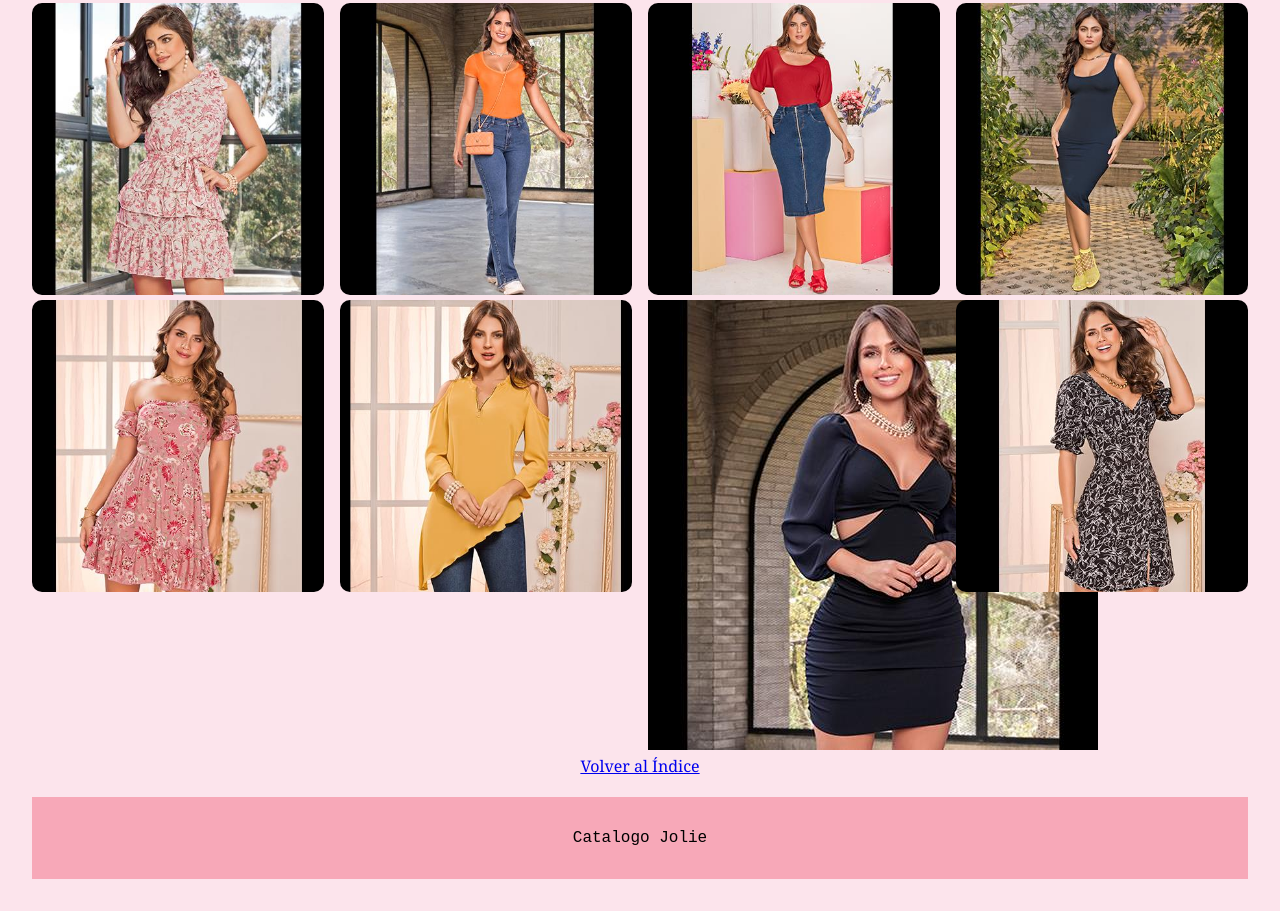
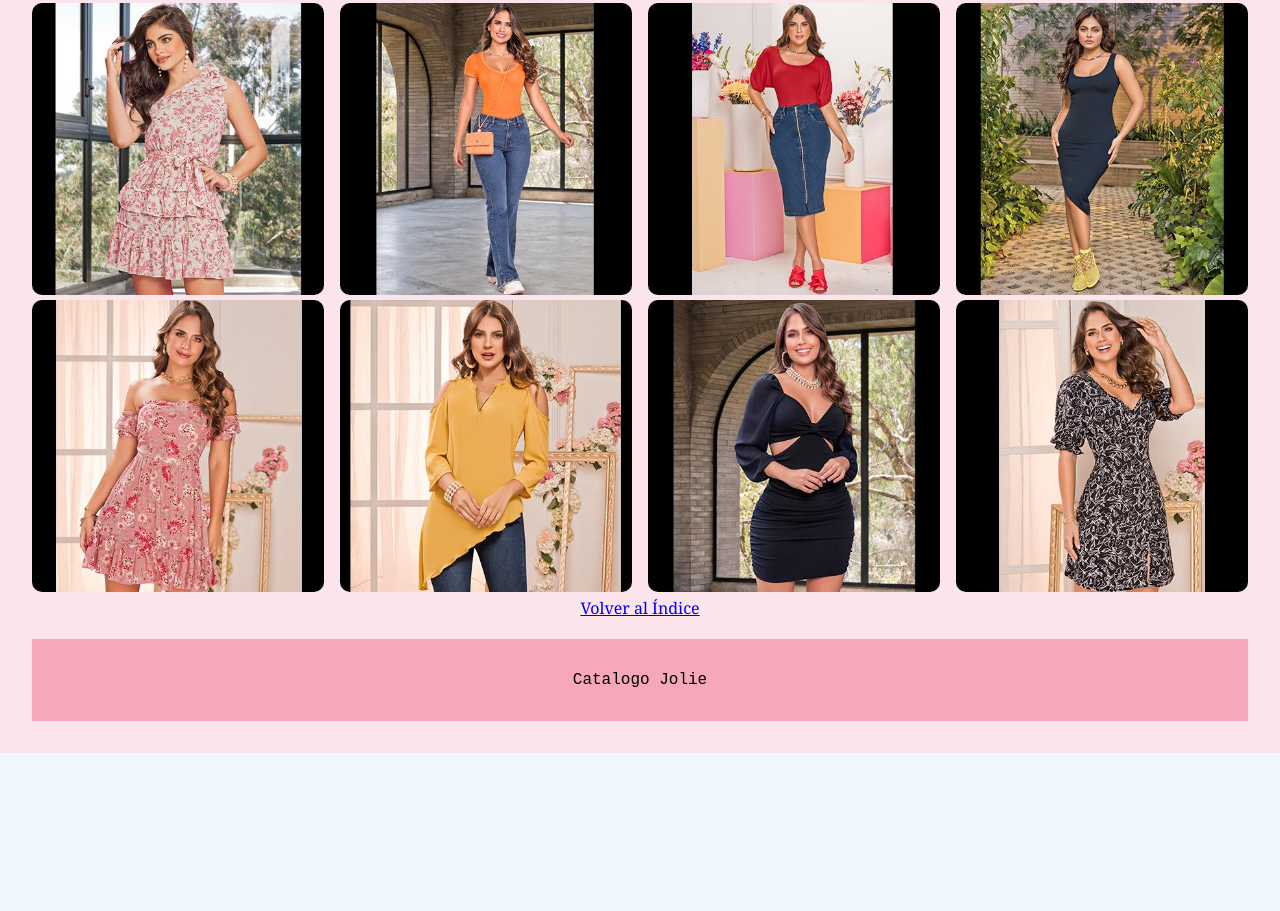
Before and after one commit to LeynaYaure/Catalogo_Jolie, a plain HTML site: page inicio.html in a window 1280 px wide. Shown: the part 905-1816 px from the top of the page. After the commit the page ends 1658 px from the top, so only its background shows below. Drawn offline with Linux system fonts and the light colour scheme.

Commit message:
Update inicio.html

```diff
--- a/inicio.html
+++ b/inicio.html
@@ -159,7 +159,7 @@
 	  <div class="galeria">
 	  <div class="imagen"><img src="imagenes/Moda 5.jpg" alt="Moda 5"></div>
 	  <div class="imagen"><img src="imagenes/Moda 6.jpg" alt="Moda 6"></div>
-	  <div class="imgagen"><img src="imagenes/Moda 7.jpg" alt="Moda 7"></div>
+          <div class="imagen"><img src="imagenes/Moda 7.jpg" alt="Moda 7"></div>
 	  <div class="imagen"><img src="imagenes/Moda 8.jpg" alt="Moda 8"></div>
     </div>
 	 <nav>
```
